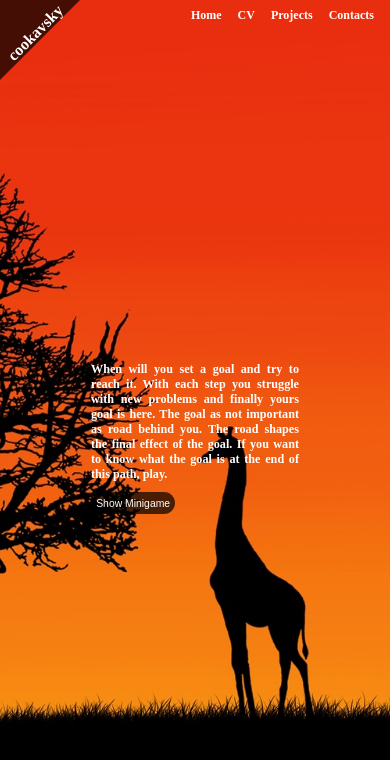
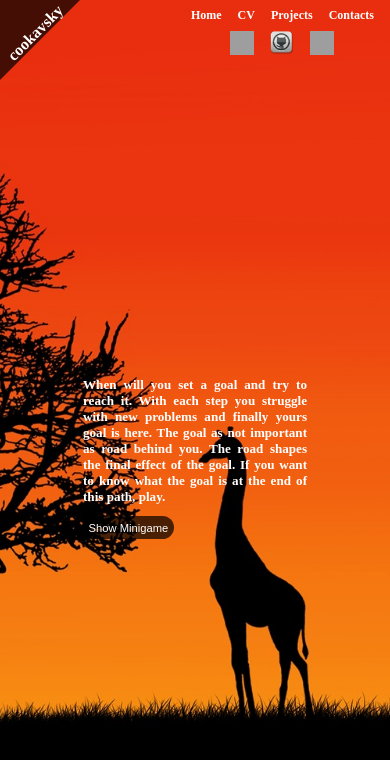
Before and after one commit to cookavsky/Portfolio, a PHP site: page / in a window 390 px wide. Shown: the top 760 px of the page. Run offline with PHP 8.4, Linux system fonts and the light colour scheme; grey boxes are pictures that could not be loaded.

Commit message:
- Mobile version and Media Queries

```diff
--- /dev/null
+++ b/css/@media.css
@@ -0,0 +1,114 @@
+/*
+    ##Device = Desktops
+    ##Screen = 1281px to higher resolution desktops
+*/
+
+@media (min-width: 1281px) {
+}
+
+/*
+    ##Device = Laptops, Desktops
+    ##Screen = B/w 1025px to 1280px
+*/
+
+@media (min-width: 1025px) and (max-width: 1280px) {
+}
+
+/*
+    ##Device = Tablets, Ipads (portrait)
+    ##Screen = B/w 768px to 1024px
+*/
+
+@media (min-width: 768px) and (max-width: 1024px) {
+}
+
+/*
+    ##Device = Tablets, Ipads (landscape)
+    ##Screen = B/w 768px to 1024px
+*/
+
+@media (min-width: 768px) and (max-width: 1024px) and (orientation: landscape) {
+}
+
+/*
+    ##Device = Low Resolution Tablets, Mobiles (Landscape)
+    ##Screen = B/w 481px to 767px
+*/
+
+@media (min-width: 481px) and (max-width: 767px) {
+    body {
+        font-size: 0.8rem;
+    }
+    .Nick, .TextPlay {
+        font-size: 1.6rem;
+    }
+    .Text, .Intro, .Show {
+        font-size: 1rem;
+    }
+    .CVText {
+        font-size: 0.9rem;
+    }
+    .block {
+        width: 12em;
+        height: 14em;
+    }
+    .form {
+        width: 20em;
+    }
+    .Name, .Email, .Subject
+    {
+        height: 3em;
+    }
+    .Message
+    {
+        height: 8em;
+    }
+}
+
+@media (min-width: 481px) and (max-width: 767px) and (orientation: landscape) {
+    .CVIntro, .CVHome, .CVSchool, .CVWork {
+        width: 50em;
+    }
+}
+
+/*
+    ##Device = Most of the Smartphones Mobiles (Portrait)
+    ##Screen = B/w 320px to 479px
+*/
+
+@media (min-width: 320px) and (max-width: 480px) {
+    .Text, .Intro, .Show {
+        font-size: 0.7rem;
+    }
+    .Nick, .TextPlay {
+        font-size: 1rem;
+    }
+    .Send {
+        font-size: 0.5rem;
+    }
+}
+
+@media (min-width: 320px) and (max-width: 480px) and (orientation: landscape) {
+    .CVIntro, .CVHome, .CVSchool, .CVWork {
+        width: 50em;
+    }
+    .CVText {
+        font-size: 0.7rem;
+    }
+}
+
+/*
+    ##Mobile first
+*/
+
+@media (width: 319px) {
+    .Send {
+        font-size: 0.5rem;
+    }
+    .Text, .Intro, .Show, .Previous, .Next {
+        font-size: 0.7rem;
+    }
+    .Nick, .TextPlay {
+        font-size: 1rem;
+    }
+}
--- a/css/style.css
+++ b/css/style.css
@@ -88,7 +88,6 @@ header
     cursor: default;
     top: 1.5em;
     display: block;
-    font-size: 1rem;
     transform: rotate(-45deg);
 }
 
@@ -114,13 +113,24 @@ h2
     cursor: pointer;
 }
 
+.Facebook, .Github, .Linkedin
+{
+    margin: 1em;
+}
+
+img
+{
+    width: 3em;
+    height: 3em;
+}
+
 main
 {
     margin: auto;
 }
 
 /*-------------HOME----------*/
-.Home, .CV, .Projects
+.Home, .CV, .Data
 {
     display: flex;
     flex-flow: row;
@@ -162,7 +172,6 @@ main
 {
     cursor: pointer;
     margin: auto;
-    font-size: 1rem;
 }
 
 .halfTable
@@ -177,7 +186,6 @@ main
 .Text
 {
     position: relative;
-    font-size: 0.75rem;
 }
 
 .CardsStart
@@ -279,7 +287,6 @@ main
 .Intro
 {
     width: 20em;
-    font-size: 0.65rem;
     margin-top: auto;
     margin-bottom: auto;
     text-align: justify;
@@ -288,7 +295,6 @@ main
 
 .Show
 {
-    font-size: 0.65rem;
     color: white;
     background-color: rgb(0, 0, 0, 0.7);
     margin-top: 1em;
@@ -475,14 +481,97 @@ main
 {
     width: 60vw;
     text-align: justify;
-    overflow: scroll;
+    overflow-y: scroll;
     margin-left: 1em;
 }
-/*-------------Projects----------*/
+/*-------------Projects:Carousel----------*/
+.Carousel
+{
+    position: relative;
+    width: 14em;
+    height: 20em;
+    perspective: 90em;
+    transform-style: preserve-3d;
+    transition: transform 1s;
+}
+
+.Carousel-options
+{
+    position: relative;
+}
+
+.block
+{
+    position: absolute;
+    width: 14em;
+    height: 15em;
+    transition: transform 1s;
+}
+
+.block:nth-child(1)
+{
+    transform: rotateY(0) translateZ(18em);
+}
+
+.block:nth-child(2)
+{
+    transform: rotateY(45deg) translateZ(18em);
+}
+
+.block:nth-child(3)
+{
+    transform: rotateY(90deg) translateZ(18em);
+}
+
+.block:nth-child(4)
+{
+    transform: rotateY(135deg) translateZ(18em);
+}
+
+.block:nth-child(5)
+{
+    transform: rotateY(180deg) translateZ(18em);
+}
+
+.block:nth-child(6)
+{
+    transform: rotateY(225deg) translateZ(18em);
+}
+
+.block:nth-child(7)
+{
+    transform: rotateY(270deg) translateZ(18em);
+}
+
+.block:nth-child(8)
+{
+    transform: rotateY(315deg) translateZ(18em);
+}
+
+.Carousel-options
+{
+    display: flex;
+    flex-direction: row;
+    justify-content: center;
+    background-color: rgb(0, 0, 0, 0.2);
+    border-radius: 2em;
+    padding: 1em;
+}
+
+.Previous, .Next
+{
+    color: white;
+    background-color: rgb(0, 0, 0, 0.7);
+    padding: 0.5em;
+    border: none;
+    border-radius: 2em;
+}
+/*-------------Projects:Shelf----------------*/
 .Shelf
 {
     width: 20em;
     height: 30em;
+    animation: FromUpToBottom 4s 0s forwards;
 }
 
 .book
@@ -491,166 +580,6 @@ main
     perspective-origin: 100% 100%;
     transform-style: preserve-3d;
     perspective: 30em;
-}
-
-.b-1
-{
-    transform: rotateX(-5deg);
-}
-
-.b-2
-{
-    transform: rotateX(-5deg) translateX(3.5em);
-}
-
-.b-3
-{
-    transform: rotateX(-5deg) translateX(7em);
-}
-
-.b-4
-{
-    transform: rotateX(-5deg) translateX(10.5em);
-}
-
-.b-5
-{
-    transform: rotateX(-5deg) translateX(14em);
-}
-
-.b-6
-{
-    transform: rotateX(-5deg) translateX(17.5em);
-}
-
-.b-7
-{
-    transform: rotateX(-5deg) translateX(21em);
-}
-
-.b-8
-{
-    transform: rotateX(-5deg) translateX(24.5em);
-}
-
-.b-1:hover
-{
-    animation: b-1-move 800ms forwards;
-}
-
-.b-2:hover
-{
-    animation: b-2-move 800ms forwards;
-}
-
-.b-3:hover
-{
-    animation: b-3-move 800ms forwards;
-}
-
-.b-4:hover
-{
-    animation: b-4-move 800ms forwards;
-}
-
-.b-5:hover
-{
-    animation: b-5-move 800ms forwards;
-}
-
-.b-6:hover
-{
-    animation: b-6-move 800ms forwards;
-}
-
-.b-7:hover
-{
-    animation: b-7-move 800ms forwards;
-}
-
-.b-8:hover
-{
-    animation: b-8-move 800ms forwards;
-}
-
-@keyframes b-1-move
-{
-    0% {
-        transform: rotateX(-5deg);
-    }
-    100% {
-        transform: rotateX(-30deg) translate3d(-0.5em, -0.2em, 0) scaleY(1.1);
-    }
-}
-
-@keyframes b-2-move
-{
-    0% {
-        transform: rotateX(-5deg) translateX(3.5em);
-    }
-    100% {
-        transform: rotateX(-30deg) translate3d(3em, -0.2em, 0) scaleY(1.1);
-    }
-}
-
-@keyframes b-3-move
-{
-    0% {
-        transform: rotateX(-5deg) translateX(7em);
-    }
-    100% {
-        transform: rotateX(-30deg) translate3d(6.5em, -0.2em, 0) scaleY(1.1);
-    }
-}
-
-@keyframes b-4-move
-{
-    0% {
-        transform: rotateX(-5deg) translateX(10.5em);
-    }
-    100% {
-        transform: rotateX(-30deg) translate3d(10em, -0.2em, 0) scaleY(1.1);
-    }
-}
-
-@keyframes b-5-move
-{
-    0% {
-        transform: rotateX(-5deg) translateX(14em);
-    }
-    100% {
-        transform: rotateX(-30deg) translate3d(13.5em, -0.2em, 0) scaleY(1.1);
-    }
-}
-
-@keyframes b-6-move
-{
-    0% {
-        transform: rotateX(-5deg) translateX(17.5em);
-    }
-    100% {
-        transform: rotateX(-30deg) translate3d(17em, -0.2em, 0) scaleY(1.1);
-    }
-}
-
-@keyframes b-7-move
-{
-    0% {
-        transform: rotateX(-5deg) translateX(21em);
-    }
-    100% {
-        transform: rotateX(-30deg) translate3d(20.5em, -0.2em, 0) scaleY(1.1);
-    }
-}
-
-@keyframes b-8-move
-{
-    0% {
-        transform: rotateX(-5deg) translateX(24.5em);
-    }
-    100% {
-        transform: rotateX(-30deg) translate3d(24em, -0.2em, 0) scaleY(1.1);
-    }
 }
 
 .book-pos
@@ -665,13 +594,6 @@ main
     height: 25em;
     background-color: #03031B;
     transform: translateZ(3em);
-}
-
-.Spine
-{
-    font-family: cursive;
-    margin: 2em auto;
-    writing-mode: vertical-rl;
 }
 
 .right
@@ -689,56 +611,222 @@ main
     transform: rotateX(90deg) translateZ(3em);
 }
 
-#Project1
+.Spine
+{
+    font-family: cursive;
+    margin: 2em auto;
+    writing-mode: vertical-rl;
+}
+
+.book-1:hover
+{
+    animation: book-hover-1-move 800ms forwards;
+}
+
+.book-2:hover
+{
+    animation: book-hover-2-move 800ms forwards;
+}
+
+.book-3:hover
+{
+    animation: book-hover-3-move 800ms forwards;
+}
+
+.book-4:hover
+{
+    animation: book-hover-4-move 800ms forwards;
+}
+
+.book-5:hover
+{
+    animation: book-hover-5-move 800ms forwards;
+}
+
+.book-6:hover
+{
+    animation: book-hover-6-move 800ms forwards;
+}
+
+.book-7:hover
+{
+    animation: book-hover-7-move 800ms forwards;
+}
+
+.book-8:hover
+{
+    animation: book-hover-8-move 800ms forwards;
+}
+
+.book-1
+{
+    transform: rotateX(-5deg);
+}
+
+.book-2
+{
+    transform: rotateX(-5deg) translateX(3.5em);
+}
+
+.book-3
+{
+    transform: rotateX(-5deg) translateX(7em);
+}
+
+.book-4
+{
+    transform: rotateX(-5deg) translateX(10.5em);
+}
+
+.book-5
+{
+    transform: rotateX(-5deg) translateX(14em);
+}
+
+.book-6
+{
+    transform: rotateX(-5deg) translateX(17.5em);
+}
+
+.book-7
+{
+    transform: rotateX(-5deg) translateX(21em);
+}
+
+.book-8
+{
+    transform: rotateX(-5deg) translateX(24.5em);
+}
+
+@keyframes book-hover-1-move
+{
+    0% {
+        transform: rotateX(-5deg);
+    }
+    100% {
+        transform: rotateX(-30deg) translate3d(-0.5em, -0.2em, 0) scaleY(1.1);
+    }
+}
+
+@keyframes book-hover-2-move
+{
+    0% {
+        transform: rotateX(-5deg) translateX(3.5em);
+    }
+    100% {
+        transform: rotateX(-30deg) translate3d(3em, -0.2em, 0) scaleY(1.1);
+    }
+}
+
+@keyframes book-hover-3-move
+{
+    0% {
+        transform: rotateX(-5deg) translateX(7em);
+    }
+    100% {
+        transform: rotateX(-30deg) translate3d(6.5em, -0.2em, 0) scaleY(1.1);
+    }
+}
+
+@keyframes book-hover-4-move
+{
+    0% {
+        transform: rotateX(-5deg) translateX(10.5em);
+    }
+    100% {
+        transform: rotateX(-30deg) translate3d(10em, -0.2em, 0) scaleY(1.1);
+    }
+}
+
+@keyframes book-hover-5-move
+{
+    0% {
+        transform: rotateX(-5deg) translateX(14em);
+    }
+    100% {
+        transform: rotateX(-30deg) translate3d(13.5em, -0.2em, 0) scaleY(1.1);
+    }
+}
+
+@keyframes book-hover-6-move
+{
+    0% {
+        transform: rotateX(-5deg) translateX(17.5em);
+    }
+    100% {
+        transform: rotateX(-30deg) translate3d(17em, -0.2em, 0) scaleY(1.1);
+    }
+}
+
+@keyframes book-hover-7-move
+{
+    0% {
+        transform: rotateX(-5deg) translateX(21em);
+    }
+    100% {
+        transform: rotateX(-30deg) translate3d(20.5em, -0.2em, 0) scaleY(1.1);
+    }
+}
+
+@keyframes book-hover-8-move
+{
+    0% {
+        transform: rotateX(-5deg) translateX(24.5em);
+    }
+    100% {
+        transform: rotateX(-30deg) translate3d(24em, -0.2em, 0) scaleY(1.1);
+    }
+}
+
+.Project1
 {
     background: url("../img/Site_Fifa.jpg") no-repeat;
-    background-size: 150% 150%;
+    background-size: cover;
 }
 
-#Project2
+.Project2
 {
     background: url("../img/Site_Schools.jpg") no-repeat;
-    background-size: 150% 150%;
+    background-size: cover;
 }
 
-#Project3
+.Project3
 {
     background: url("../img/Site_WeeklyOne.jpg") no-repeat;
-    background-size: 150% 150%;
+    background-size: cover;
 }
 
-#Project4
+.Project4
 {
     background: url("../img/Site_WeeklyTwo.jpg") no-repeat;
-    background-size: 150% 150%;
+    background-size: cover;
 }
 
-#Project5
+.Project5
 {
     background: url("../img/Site_WeeklyThree.jpg") no-repeat;
-    background-size: 150% 150%;
+    background-size: cover;
 }
 
-#Project6
+.Project6
 {
     background: url("../img/Site_WeeklyFour.jpg") no-repeat;
-    background-size: 150% 150%;
+    background-size: cover;
 }
 
-#Project7
+.Project7
 {
     background: url("../img/Site_WeeklyEleven.jpg") no-repeat;
-    background-size: 150% 150%;
+    background-size: cover;
 }
 
-#Project8
+.Project8
 {
     background: url("../img/Site_Angular.jpg") no-repeat;
-    background-size: 150% 150%;
+    background-size: cover;
 }
 /*-------------Contacts----------*/
-
-.Mail, .Data
+.Mail
 {
     display: flex;
     flex-direction: column;
@@ -746,6 +834,7 @@ main
     padding: 1em;
     border-radius: 2em;
     background-color: rgb(0, 0, 0, 0.2);
+    animation: Opacity 2s 0s forwards;
 }
 
 .form
@@ -766,7 +855,7 @@ main
 
 .Name, .Email, .Subject
 {
-    height: 3em;
+    height: 2em;
 }
 
 .Message
@@ -777,7 +866,6 @@ main
 .Send
 {
     width: 40%;
-    font-size: 0.5rem;
     color: white;
     border-radius: 2em;
     border: none;
@@ -789,28 +877,6 @@ main
     background-color: rgb(0, 0, 0, 0.4);
 }
 
-.Facebook, .Github, .Linkedin
-{
-    display: flex;
-    flex-direction: row;
-    align-items: center;
-    margin: 1em 0;
-}
-
-img
-{
-    height: 3em;
-    width: 3em;
-}
-
-a
-{
-    height: 3em;
-    width: 3em;
-    color: white;
-    text-decoration: none;
-}
-
 .off
 {
     display: none;
--- a/index.php
+++ b/index.html
@@ -33,6 +33,23 @@
                     <h2 id="Contacts">Contacts</h2>
                 </li>
             </ul>
+            <div class="Data">
+                <div class="Facebook">
+                    <a href="https://www.facebook.com/cookavsky" target="_blank">
+                        <img src="img/facebook.png">
+                    </a>
+                </div>
+                <div class="Github">
+                    <a href="https://github.com/cookavsky" target="_blank">
+                        <img src="img/github.png">
+                    </a>
+                </div>
+                <div class="Linkedin">
+                    <a href="https://www.linkedin.com/in/cookavsky" target="_blank">
+                        <img src="img/linkedin.png">
+                    </a>
+                </div>
+            </div>
         </nav>
     </header>
     <main>
--- a/message.php
+++ b/message.php
@@ -6,12 +6,11 @@ if(isset($_POST['submit'])) {
     $mailFrom = $_POST['email'];
     $message = $_POST['message'];
 
-    $mailTo = "cookavsky@gmail.com"
+    $mailTo = "cookavsky@gmail.com";
     $headers = "From: ".$mailFrom;
     $txt = "You have received an e-mail form".$name.".\n\n".$message;
 
     mail($mailTo, $subject, $txt, $headers);
     header("Location: index.php?mailsend");
 }
-
 ?>
```
Also changed, not shown: other parts of index.html (+31 -40 lines), js/script.js (+45 -0 lines).
